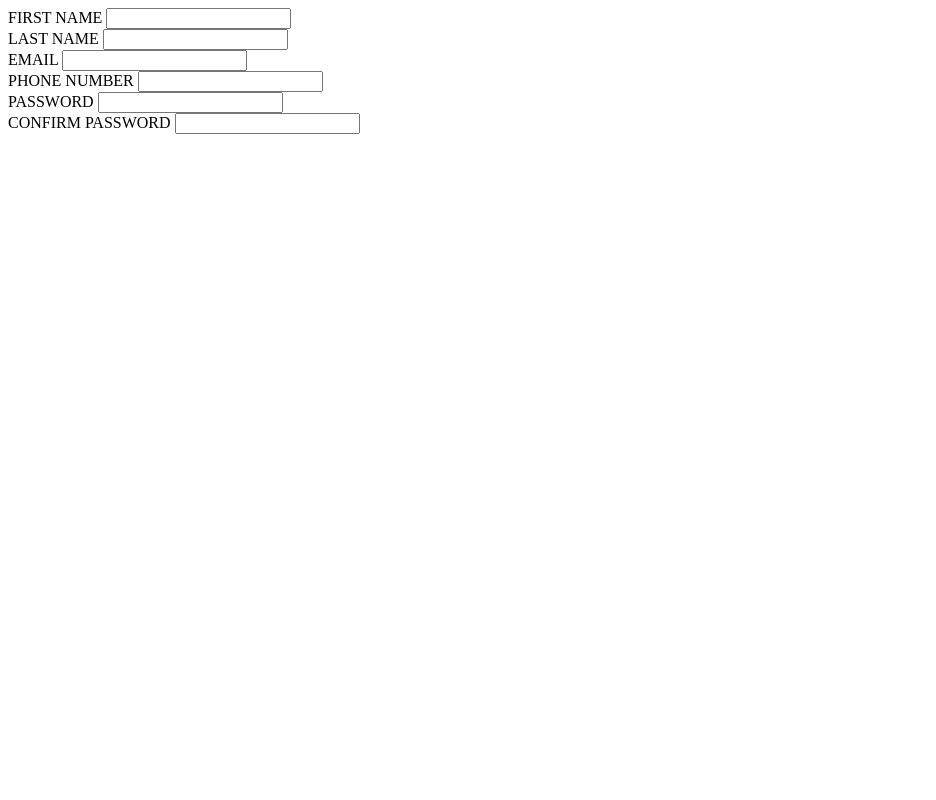
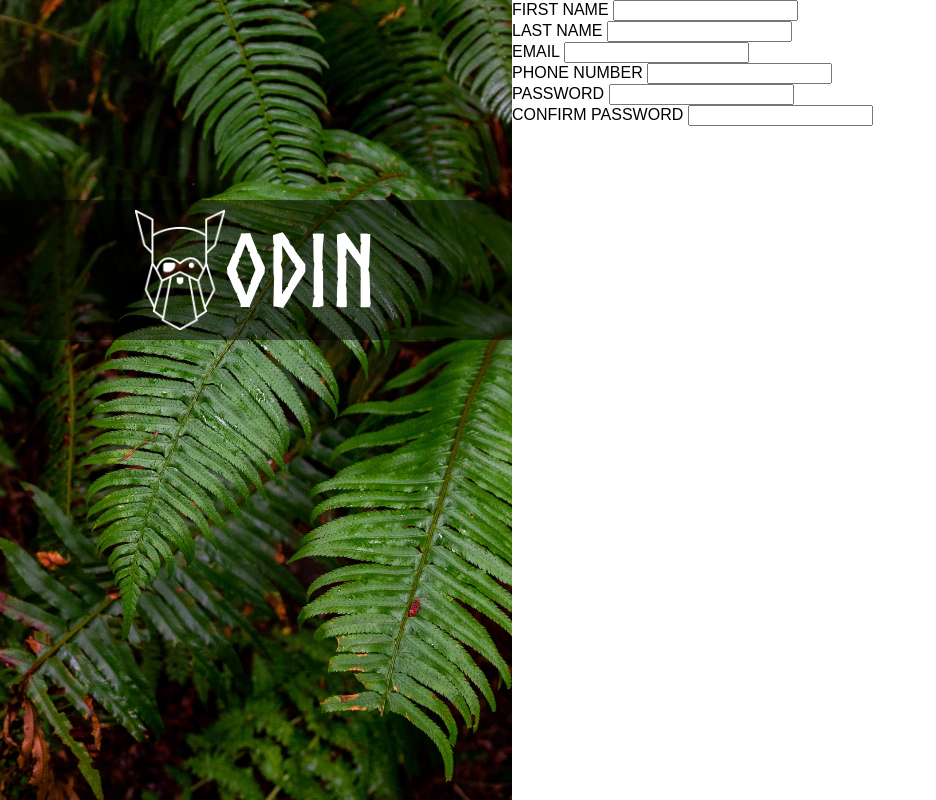
Before and after one commit to joseferreira7/signup-form, a plain HTML site: page index.html in a window 1280 px wide. Shown: the whole page, without its empty margins (0-936 px from the left). Drawn offline with Linux system fonts and the light colour scheme.

Commit message:
Style left side

```diff
--- a/index.html
+++ b/index.html
@@ -9,6 +9,16 @@
     <title>Sign-up</title>
   </head>
   <body>
+    <div class="left-side">
+      <div class="logo-banner">
+        <div class="logo-container">
+          <img class="logo-img" src="images/logo.png" alt="Odin logo" />
+          <h1 class="logo-text">ODIN</h1>
+        </div>
+      </div>
+    </div>
+
+    <div class="right-side">
       <form method="post">
         <div>
           <label for="first_name">FIRST NAME</label>
@@ -35,5 +45,6 @@
           <input type="password" name="password_conf" id="password_conf" />
         </div>
       </form>
+    </div>
   </body>
 </html>
--- a/style.css
+++ b/style.css
@@ -0,0 +1,42 @@
+@font-face {
+  font-family: "norse";
+  src: url(fonts/Norse-Bold.otf);
+}
+
+body {
+  display: flex;
+  margin: 0;
+  font-family: sans-serif;
+}
+
+.left-side {
+  background: url(images/bgd-img.jpg) no-repeat;
+  background-size: cover;
+  width: 40%;
+  height: 100vh;
+}
+
+.logo-banner {
+  background-color: rgba(0, 0, 0, 0.5);
+  height: 15%;
+  margin-top: 25vh;
+  padding: 2%;
+}
+
+.logo-container {
+  display: flex;
+  height: 100%;
+  justify-content: center;
+}
+
+.logo-img {
+  height: 100%;
+}
+
+.logo-text {
+  font-family: "norse";
+  color: white;
+  font-size: 100px;
+  padding: 0;
+  margin: auto 0;
+}
```
Lines whose indentation alone changed are shown as unchanged.
